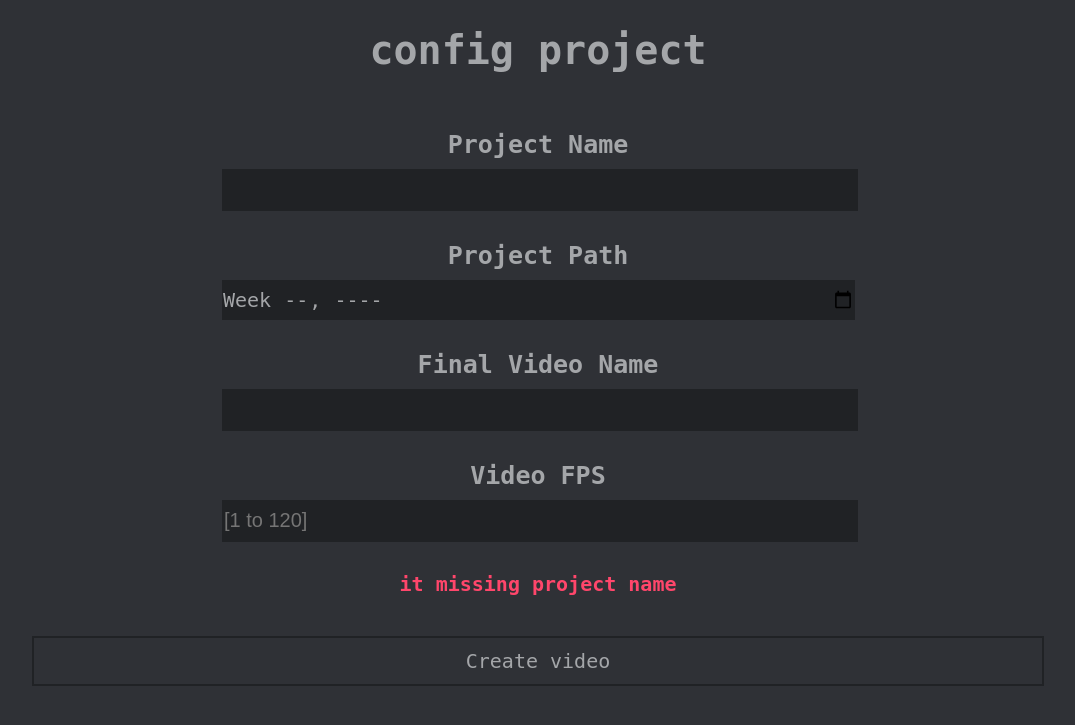
After one commit to VoktexYT/FastShortVideoEditor, a Flask app: page /config-project/ in a window 1280 px wide. The commit adds this page. Shown: the top 725 px of the page, without its empty margins (102-1177 px from the left). Run offline with Flask 2, Linux system fonts and the light colour scheme.

Commit message:
started flask

```diff
--- a/python_code/config_video.py
+++ b/python_code/config_video.py
@@ -1,16 +1,18 @@
-from flask import Flask
-
-app = Flask(__name__)
+from flask import Flask, render_template, request, url_for, flash, redirect
+import os
 
 
-@app.route('/')
-def home():
-    return "<p>Home page</p>"
+def confVideo():
 
+    TEMPLATE_DIR = os.path.abspath('template')
+    STATIC_DIR = os.path.abspath('static')
+    app = Flask(__name__, template_folder=TEMPLATE_DIR, static_folder=STATIC_DIR)
 
-@app.route('/config_video')
-def conf():
-    return "<h1>config</h1><p>salut</p>"
+    @app.route('/config-project/', methods=['GET', 'POST'])
+    def conf():
+        #print(request.form['projectName'])
+        return render_template("config.html")
 
+    app.run(debug=True)
 
-app.run(debug=True)
+confVideo()
--- /dev/null
+++ b/python_code/static/style.css
@@ -0,0 +1,105 @@
+/*change style of body*/
+body {
+	background-color: #2F3136;
+}
+
+/*change style of #title*/
+#title {
+	color: #A4A6A9;
+	font-family: monospace;
+	font-size: 40px;
+	text-align: center;
+}
+
+/*change style of #btn*/
+#btn {
+	margin-left: 25%;
+	margin-right: 25%;
+	color: #A4A6A9;
+	background-color: #2F3136;
+	outline: none;
+	border: 2px solid #202225;
+	width: 50%;
+	height: 50px;
+	font-size: 20px;
+	cursor: pointer;
+	font-family: monospace;
+}
+
+/*change style of '#btn' if event 'hover:' is True*/
+#btn:hover {
+	color: white;
+	background-color: #373a41;
+}
+
+#nav {
+	position: absolute;
+	color: #A4A6A9;
+	font-family: monospace;
+	font-size: 20px;
+	left: 50px;
+}
+
+#canva {
+	margin-top: 40px;
+}
+
+#canva:hover, #reload:hover {
+	color: white;
+	cursor: pointer;
+}
+
+.allPage {
+	display: flex;
+	flex-direction: column;
+	text-align: center;
+}
+
+#label {
+	font-weight: bold;
+	color: #A4A6A9;
+	font-family: monospace;
+	font-size: 25px;
+	margin-top: 30px;
+}
+
+#btn-form {
+	margin-top: 40px;
+	height: 50px;
+	background-color: #2F3136;
+	border: 2px #202225 solid;
+	color: #A4A6A9;
+
+	width: 80%;
+	margin-left: 10%;
+	margin-right: 10%;
+	font-size: 20px;
+	font-family: monospace;
+}
+
+#btn-form:hover {
+	color: white;
+	cursor: pointer;
+}
+
+#inputEl {
+	width: 50%;
+	margin-left: 25%;
+	margin-right: 25%;
+	margin-top: 10px;
+
+	outline: None;
+	background-color: #202225;
+	color: #A4A6A9;
+	border: None;
+	height: 40px;
+	font-size: 20px;
+}
+
+#errorMessage {
+	font-weight: bold;
+	font-family: monospace;
+	font-size: 20px;
+	margin-top: 30px;
+	color: #FF466B;
+}
--- /dev/null
+++ b/python_code/template/config.html
@@ -0,0 +1,52 @@
+<!DOCTYPE html>
+<html lang="en">
+<head>
+    <meta charset="UTF-8">
+    <title>config project</title>
+    <link rel="stylesheet" type="text/css" href="../static/style.css">
+</head>
+<body>
+
+    <h1 id="title">config project</h1>
+
+    <form method="post" class="allPage">
+
+        <label id="label">Project Name</label>
+
+        <input type="text" name="projectName" value="{{ request.form['projectName'] }}" id="inputEl">
+
+        <label id="label">Project Path</label>
+
+        <input type="week" name="projectPath" value="{{ request.form['projectPath'] }}" id="inputEl">
+
+        <label id="label">Final Video Name</label>
+
+        <input type="text" name="videoName" value="{{ request.form['videoName'] }}" id="inputEl">
+
+        <label id="label">Video FPS</label>
+
+        <input type="number" max="120" min="1" name="videoFps" value="{{ request.form['videoFps'] }}" id="inputEl" placeholder="[1 to 120]">
+
+        {%if not request.form['projectName']%}
+            <label id="errorMessage">it missing project name</label>
+
+        {%elif '/' not in request.form['projectPath']%}
+            <label id="errorMessage">it missing project path</label>
+
+        {%elif not request.form['videoName']%}
+            <label id="errorMessage">it missing video name</label>
+
+        {%elif not request.form['videoFps']%}
+            <label id="errorMessage">it missing video FPS</label>
+
+        {%else%}
+            <label id="errorMessage" style="color: #AAFF46;">this project is valid</label>
+
+        {%endif%}
+
+        <input type="submit" name="sub" value="Create video" id="btn-form">
+
+    </form>
+
+</body>
+</html>
```
Also changed, not shown: python_code/config_project.py (deleted, +0 -74 lines), python_code/main.py (+20 -3 lines), python_code/style.css (deleted, +0 -50 lines), python_code/template/index.html (renamed from python_code/index.html, +8 -2 lines), python_code/static/script.js (added).
